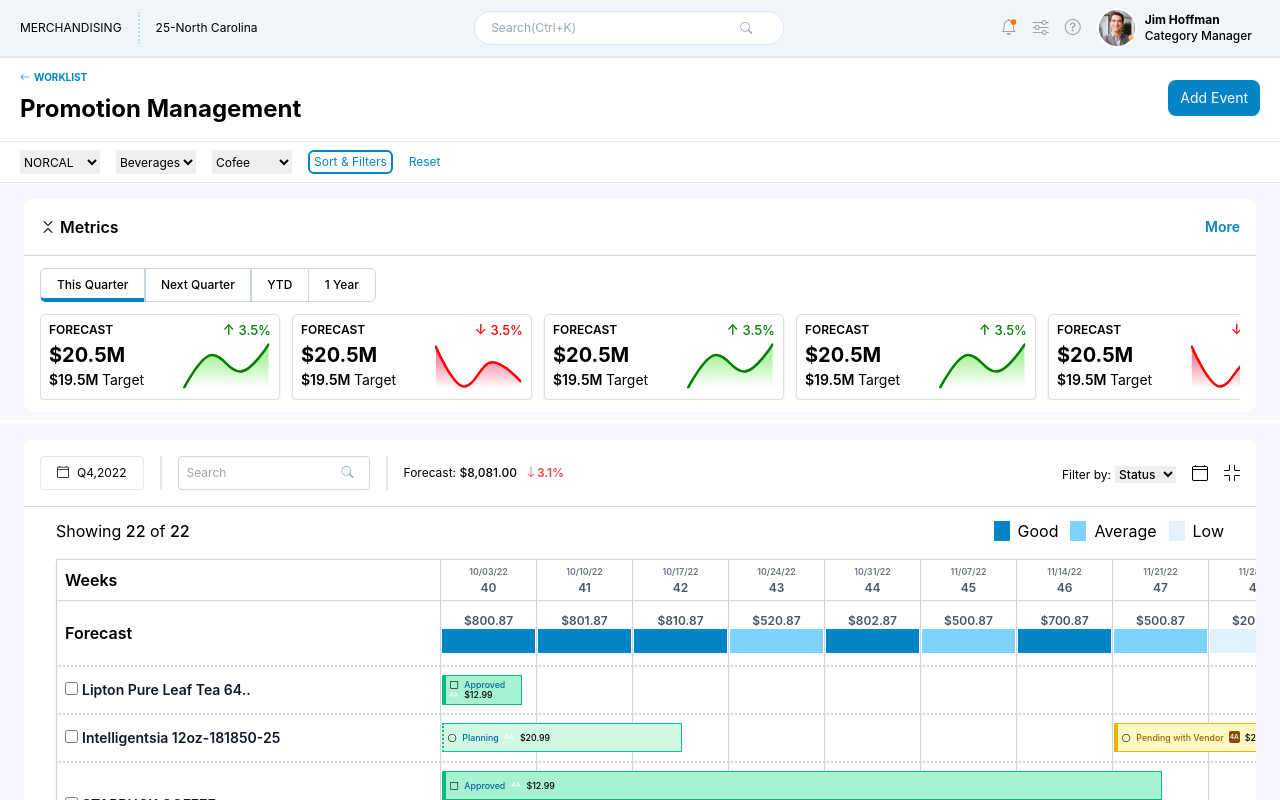
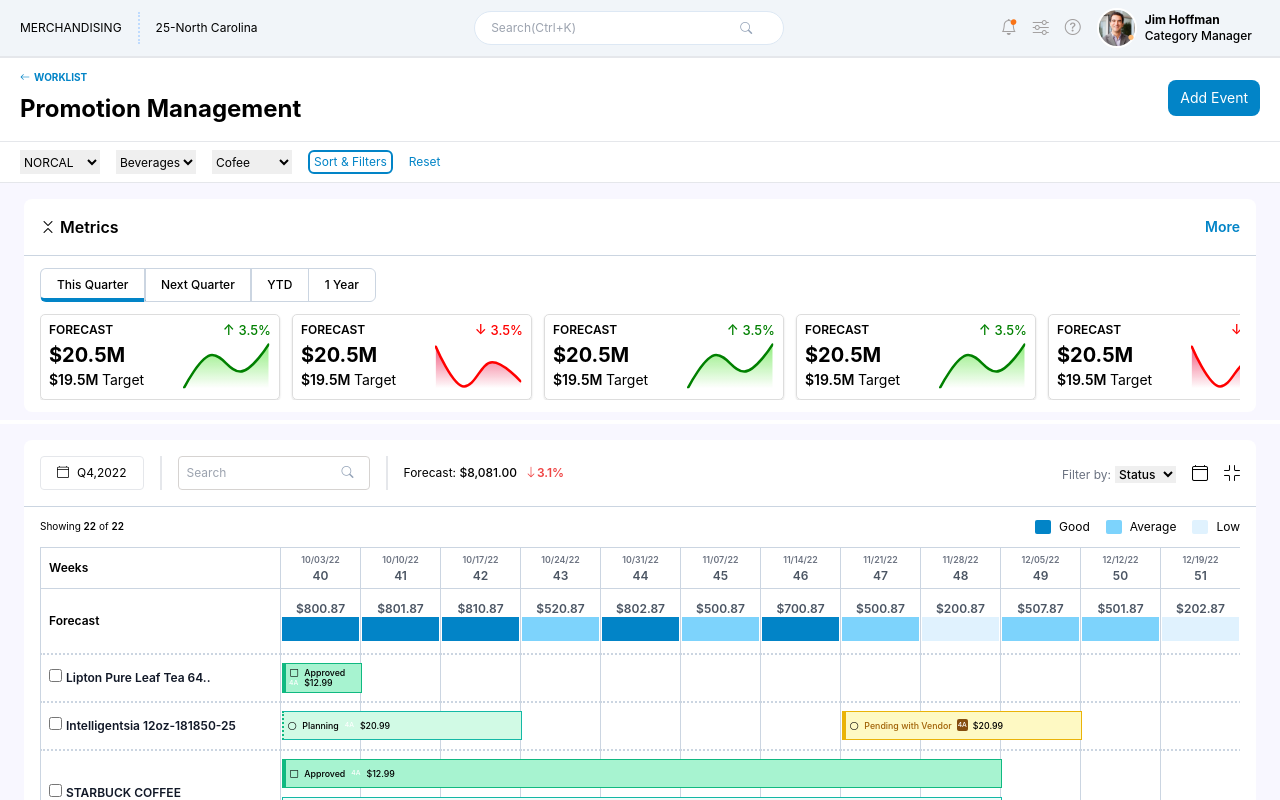
Before and after one commit to anubhavcse08/abs_poc_moonraft, a React (Create React App) app: page / in a window 1280 px wide. Shown: the top 800 px of the page. Built offline with nearby package versions, Linux system fonts and the light colour scheme.

Commit message:
style changes

```diff
--- a/package.json
+++ b/package.json
@@ -1,4 +1,5 @@
 {
+  "homepage": "http://umesh-pati1.github.io/albertsons-poc",
   "name": "albertsons-poc",
   "version": "0.1.0",
   "private": true,
@@ -18,7 +19,9 @@
     "start": "react-scripts start",
     "build": "react-scripts build",
     "test": "react-scripts test",
-    "eject": "react-scripts eject"
+    "eject": "react-scripts eject",
+    "predeploy": "npm run build",
+    "deploy": "gh-pages -d build"
   },
   "eslintConfig": {
     "extends": [
@@ -40,6 +43,7 @@
   },
   "devDependencies": {
     "autoprefixer": "^10.4.8",
+    "gh-pages": "^4.0.0",
     "postcss": "^8.4.16",
     "tailwindcss": "^3.1.8"
   }
--- a/src/App.js
+++ b/src/App.js
@@ -54,7 +54,9 @@ class App extends Component {
               <div className="text-base ">
                 <i class="bi bi-chevron-contract mr-1"></i>Metrics
               </div>
-              <button class="button-more text-sky-600 text-xs md:text-sm ">More</button>
+              <button class="button-more text-sky-600 text-xs md:text-sm ">
+                More
+              </button>
             </div>
             <div class="card-body py-3 px-4">
               <TimeButtonMenu />
@@ -104,7 +106,7 @@ class App extends Component {
                   ></input>
                 </div>
                 <div class="filterby mt-1 ml-4 md:ml-auto order-5">
-                  <label>Filter by:</label>
+                  <label className="text-gray-500">Filter by:</label>
                   <select class="font-medium ml-1 pr-1">
                     <option value="1" selected>
                       Status
@@ -127,7 +129,9 @@ class App extends Component {
               <TitleForecastStatus />
               <TableDesc />
               <div className="flex flex-row justify-center">
-                <button className="py-1.5 px-3.5 font-medium text-sky-700 border-2 border-sky-700 rounded-lg">Load More</button>
+                <button className="px-1 py-0.5 text-sky-600 rounded border md:border-2 border-sky-600 md:rounded-md text-xs">
+                  Load More
+                </button>
               </div>
               {/* <Bar options={chartOptions} data={data} /> */}
             </div>
--- a/src/components/dashboard/TableDesc.js
+++ b/src/components/dashboard/TableDesc.js
@@ -9,11 +9,11 @@ class TableDesc extends Component {
     super(props);
     this.state = {
       foreCastDetails: foreCastInfo,
-            weekWiseDetails: weekWiseData
-        }
+      weekWiseDetails: weekWiseData,
+    };
   }
   getForecastStatus = (targetType) => {
-        let bgColor = 'bg-sky-600';
+    let bgColor = "bg-sky-600";
     switch (targetType) {
       case "Good":
         bgColor = "bg-sky-600";
@@ -28,32 +28,59 @@ class TableDesc extends Component {
         break;
     }
     return bgColor;
-    }
+  };
   renderTableHeaderCell = (headerTitle) => {
-        return <tr>
-            <th className='py-2 border border-slate-300 bg-white font-semibold w-96 px-2 text-left'>{headerTitle}</th>
+    return (
+      <tr>
+        <th className="py-2 border border-slate-300 bg-white font-semibold w-60 px-2 text-left text-xs">
+          {headerTitle}
+        </th>
         {this.state.foreCastDetails.map((item, index) => {
-                return <th key={index} className={`${headerTitle === 'Weeks' ? 'py-1' : 'py-3'} border border-slate-300 bg-white font-semibold text-center w-24`}>
-                    {headerTitle === 'Weeks' ?
-                        <><p className="whitespace-no-wrap text-gray-500 text-xs text-custom-small">{item.week}</p>
-                            <p className='whitespace-no-wrap text-gray-600 text-xs'>{item.weekNumber}</p></> : <>
-                            <p className='whitespace-no-wrap text-gray-600 text-xs'>{item.target}</p>
-                            <p className={`${this.getForecastStatus(item.targetType)} py-3 w-full`}></p>
-                        </>}
+          return (
+            <th
+              key={index}
+              className={`${
+                headerTitle === "Weeks" ? "py-1" : "py-3"
+              } border border-slate-300 bg-white font-semibold text-center w-20`}
+            >
+              {headerTitle === "Weeks" ? (
+                <>
+                  <p className="whitespace-no-wrap text-gray-500 text-xs text-custom-small">
+                    {item.week}
+                  </p>
+                  <p className="whitespace-no-wrap text-gray-600 text-xs">
+                    {item.weekNumber}
+                  </p>
+                </>
+              ) : (
+                <>
+                  <p className="whitespace-no-wrap text-gray-600 text-xs">
+                    {item.target}
+                  </p>
+                  <p
+                    className={`${this.getForecastStatus(
+                      item.targetType
+                    )} py-3 w-full`}
+                  ></p>
+                </>
+              )}
             </th>
+          );
         })}
       </tr>
-    }
+    );
+  };
   renderTableHeader = () => {
     return (
       <>
-                {this.renderTableHeaderCell('Weeks')}
-                {this.renderTableHeaderCell('Forecast')}
+        {this.renderTableHeaderCell("Weeks")}
+        {this.renderTableHeaderCell("Forecast")}
       </>
-        )
-    }
+    );
+  };
   getColspanCell = (forecastInfo, dataCell) => {
-        let week = 0, isStatusBar = false;
+    let week = 0,
+      isStatusBar = false;
     for (let i = 0; i < forecastInfo.length; i++) {
       const element = forecastInfo[i];
       if (dataCell.week === element.startWeek) {
@@ -63,62 +90,87 @@ class TableDesc extends Component {
       }
     }
     return { week, isStatusBar };
-    }
+  };
   renderCellStatusLabel = (isStatusBar, week, item, dataCell, i, count) => {
-        return <>
-            {isStatusBar && <td className={`py-2 custom-height-${item.noOfRows} border border-x-slate-300 bg-white w-24 relative`} key={i}>
+    return (
+      <>
+        {isStatusBar && (
+          <td
+            className={`py-2 custom-height-${item.noOfRows} border border-x-slate-300 bg-white w-20 relative`}
+            key={i}
+          >
             {item.forecastInfo.map((data) => {
               if (dataCell.week === data.startWeek) {
-                        return <DataCellLabel option={data} row={data.$row} />
+                return <DataCellLabel option={data} row={data.$row} />;
               }
-                    return <></>
+              return <></>;
             })}
-            </td>}
-            {!isStatusBar && <td className={`py-2 custom-height-${item.noOfRows} border border-x-slate-300 bg-white w-24 relative`} key={i}></td>}
+          </td>
+        )}
+        {!isStatusBar && (
+          <td
+            className={`py-2 custom-height-${item.noOfRows} border border-x-slate-300 bg-white w-20 relative`}
+            key={i}
+          ></td>
+        )}
         {/* {!isStatusBar && count <= i && <td className='py-2 border border-slate-300 bg-white w-24' key={i}></td>} */}
       </>
-    }
+    );
+  };
   renderElement = (item) => {
     let count = 0;
     return this.state.foreCastDetails.map((element, i) => {
-            const { week, isStatusBar } = this.getColspanCell(item.forecastInfo, element);
+      const { week, isStatusBar } = this.getColspanCell(
+        item.forecastInfo,
+        element
+      );
       // count = isStatusBar ? i + week : count;
-            return this.renderCellStatusLabel(isStatusBar, week, item, element, i, count);
+      return this.renderCellStatusLabel(
+        isStatusBar,
+        week,
+        item,
+        element,
+        i,
+        count
+      );
     });
-    }
+  };
 
   renderTableData = () => {
     return this.state.weekWiseDetails.data.map((item, index) => {
-            return <tr key={index} className="border-dotted border-t-2 border-y-slate-300">
-                <td className='py-2 border border-x-slate-300 bg-white font-semibold w-96 px-2'>
-                    <div className='flex flex-row items-baseline'>
-                        <input type="checkbox" class="checked:bg-blue-500 cursor-pointer" />
-                        <p className='whitespace-no-wrap text-gray-900 text-sm ml-1'>{item.Title}</p>
+      return (
+        <tr key={index} className="border-dotted border-t-2 border-y-slate-300">
+          <td className="py-2 border border-x-slate-300 bg-white font-semibold w-60 px-2">
+            <div className="flex flex-row items-baseline">
+              <input
+                type="checkbox"
+                class="checked:bg-blue-500 cursor-pointer"
+              />
+              <p className="whitespace-nowrap overflow-hidden text-ellipsis text-gray-900 text-xs font-semibold ml-1">
+                {item.Title}
+              </p>
             </div>
           </td>
           {this.renderElement(item)}
         </tr>
+      );
     });
-    }
+  };
   render() {
     return (
       <React.Fragment>
         <div className="container mx-auto px-4">
-                    <div className="-mx-4 sm:-mx-8 px-4 sm:px-8 py-4 overflow-x-auto">
+          <div className="-mx-4 my-3 overflow-x-auto">
             <div className="inline-block min-w-full shadow-md overflow-hidden">
               <table className="min-w-full leading-normal border-collapse border border-slate-400">
-                                <thead>
-                                    {this.renderTableHeader()}
-                                </thead>
-                                <tbody>
-                                    {this.renderTableData()}
-                                </tbody>
+                <thead>{this.renderTableHeader()}</thead>
+                <tbody>{this.renderTableData()}</tbody>
               </table>
             </div>
           </div>
         </div>
       </React.Fragment>
-        )
+    );
   }
 }
 
--- a/src/components/dashboard/TitleForecastStatus.js
+++ b/src/components/dashboard/TitleForecastStatus.js
@@ -1,16 +1,30 @@
-import React from 'react';
-import { weekWiseData } from '../../apiData/forecastData';
+import React from "react";
+import { weekWiseData } from "../../apiData/forecastData";
 
 const TitleForecastStatus = () => {
-    const forecastStatus = [{ title: "Good", bgColor: "bg-sky-600" }, { title: "Average", bgColor: "bg-sky-300" }, { title: "Low", bgColor: "bg-sky-100" }];
-    return <div className="flex flex-row justify-between item-center px-4">
-        <div>Showing <span className='font-medium'>22</span> of <span className='font-medium'>{weekWiseData.data.length}</span></div>
-        <div className="flex flex-row">
-            {forecastStatus.map(({ title, bgColor }) => {
-                return <div className="flex flex-column justify-center"><p className={`mr-2 ml-3 mt-0.5 mb-0.5 p-2 ${bgColor}`}></p><p>{title}</p></div>
-            })}
-        </div>
+  const forecastStatus = [
+    { title: "Good", bgColor: "bg-sky-600" },
+    { title: "Average", bgColor: "bg-sky-300" },
+    { title: "Low", bgColor: "bg-sky-100" },
+  ];
+  return (
+    <div className="flex flex-row justify-between item-center">
+      <div className="text-xss">
+        Showing <span className="font-semibold">22</span> of{" "}
+        <span className="font-semibold">{weekWiseData.data.length}</span>
+      </div>
+      <div className="flex flex-row text-xs gap-3 md:gap-4">
+        {forecastStatus.map(({ title, bgColor }) => {
+          return (
+            <div className="flex flex-column justify-center items-center gap-1 md:gap-2">
+              <p className={`rounded-sm w-4 h-3.5 ${bgColor}`}></p>
+              <p>{title}</p>
+            </div>
+          );
+        })}
+      </div>
     </div>
-}
+  );
+};
 
 export default TitleForecastStatus;
```
Also changed, not shown: 1 other file (tests, documents, lock files or other folders). Lines whose indentation alone changed are shown as unchanged.
